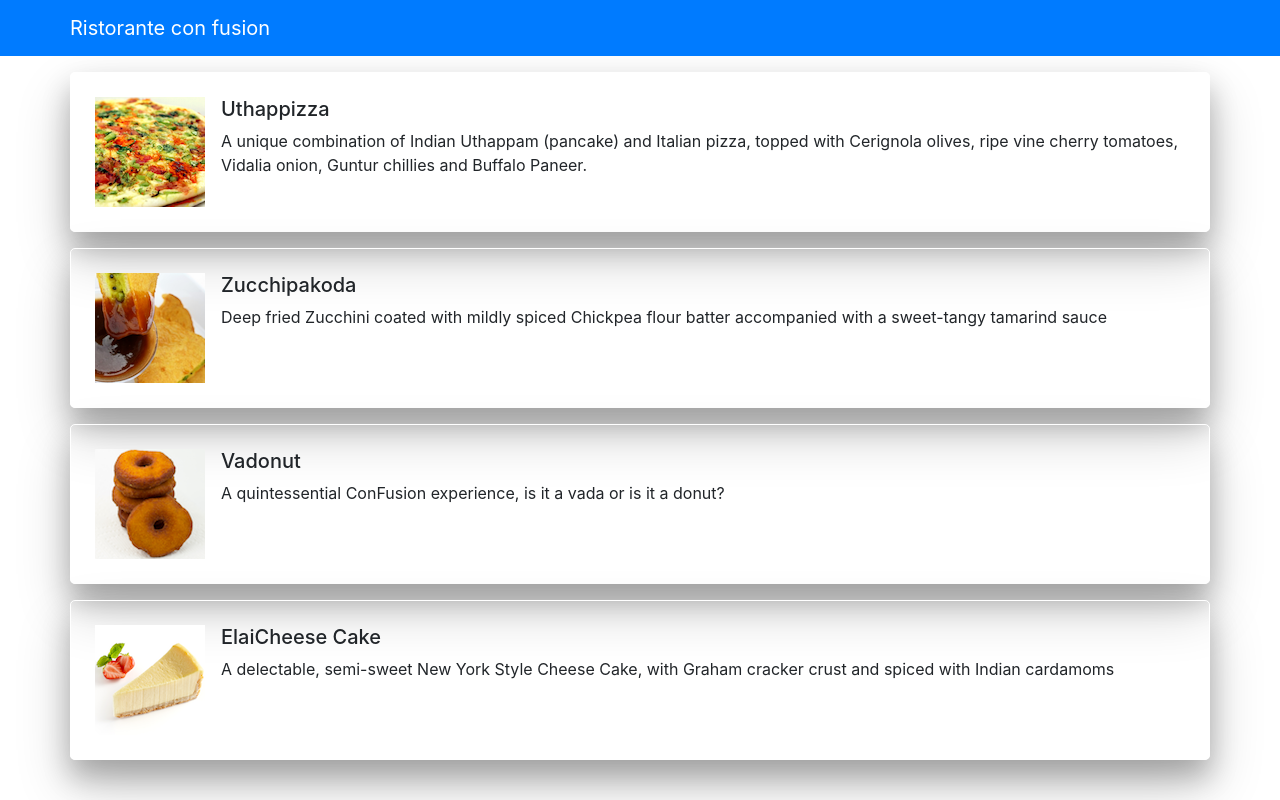
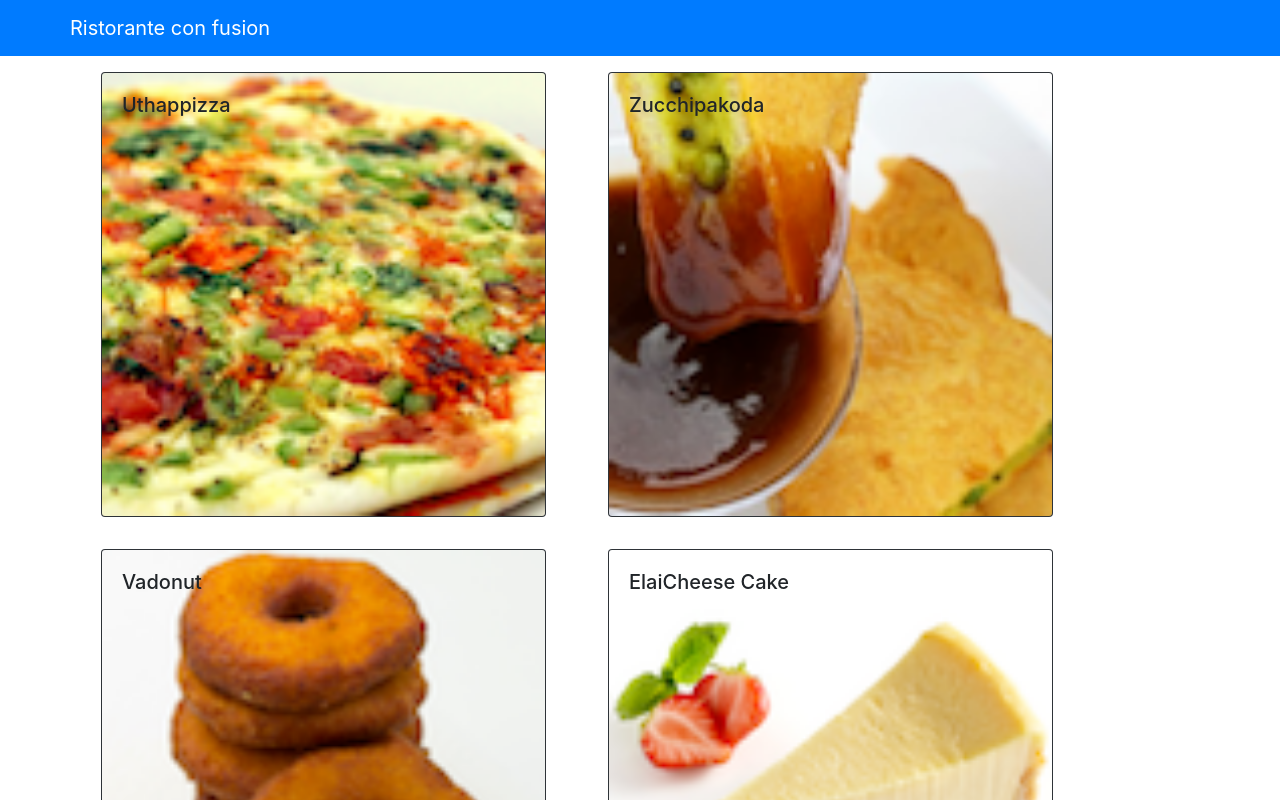
Before and after one commit to elhaw/confusion, a React (Create React App) app: page / in a window 1280 px wide. Shown: the top 800 px of the page. Built offline with nearby package versions, Linux system fonts and the light colour scheme.

Commit message:
component part 2

```diff
--- a/src/components/MenuComponent.js
+++ b/src/components/MenuComponent.js
@@ -1,33 +1,81 @@
 import React, { Component } from 'react'
-import { Media } from 'react-bootstrap'
+import { Card } from 'react-bootstrap'
 
 class Menu extends Component {
+    constructor(props) {
+        super(props)
+
+        this.state = {
+            selectedDish: null
+        }
+
+        this.onCardClick = this.onCardClick.bind(this)
+        this.onDishSelect = this.onDishSelect.bind(this)
+        this.renderDish = this.renderDish.bind(this)
+    }
+    onDishSelect(dish) {
+        this.setState({
+            selectedDish: dish
+        })
+    }
+
+    onCardClick(evt) {
+        let dishId = parseInt(evt.target.id)
+        let selectedDish = this.props.dishes.find((dish) => {
+            return dish.id === dishId
+        })
+
+        this.onDishSelect(selectedDish)
+    }
+
+    renderDish(dish) {
+        if (dish != null) {
+            return (
+                <Card>
+                    <Card.Img className= "img-fluid" src={dish.image} alt={dish.name} />
+                    <Card.Body>
+                        <Card.Title>
+                            {dish.title}
+                        </Card.Title>
+                        <Card.Text>
+                            {dish.description}
+                        </Card.Text>
+                    </Card.Body>
+                </Card>
+            )
+        }
+
+        else {
+            return (
+                <div></div>
+            )
+        }
+    }
 
     render() {
         const menu = this.props.dishes.map((dish) => {
             return (
-                <Media className = "text-left my-3 p-4 dishWrapper" as="li" key={dish.id}>
-                    <img
+                <div id={dish.id} onClick={this.onCardClick} key={dish.id} className="  m-3 cardWrapper col-12 col-md-5"  >
+                    <Card className="bg-dark"  >
+                        <Card.Img className = "img-fluid" src={dish.image} alt={dish.name} />
+                        <Card.ImgOverlay>
+                            <Card.Title className="text-left" >{dish.name}</Card.Title>
+                            {/* <Card.Text>
+                                {dish.description}
+                            </Card.Text> */}
+                        </Card.ImgOverlay>
+                    </Card>
+                </div>
 
-                        className="mr-3"
-                        src={dish.image}
-                        alt={dish.name}
-                    />
-                    <Media.Body>
-                        <h5>{dish.name}</h5>
-                        <p>
-                            {dish.description}
-                        </p>
-                    </Media.Body>
-                </Media>
             )
         })
         return (
-            <div className="container">
+            <div className="container" >
                 <div className="row">
-                    <ul className="list-unstyled">
-                        {menu}
-                    </ul>
+                    {menu}
+                </div>
+                <div className="row">
+                    {this.renderDish(this.state.selectedDish)}
                 </div>
             </div>
         )
--- a/src/index.css
+++ b/src/index.css
@@ -15,5 +15,9 @@ code {
 .dishWrapper {
   border: 1px solid #ffff;
   border-radius: 5px;
-  box-shadow: 0 25px 55px rgba(0,0,0,.2), 0 16px 28px rgba(0,0,0,.24);
+  box-shadow: 0 25px 55px rgba(0, 0, 0, .2), 0 16px 28px rgba(0, 0, 0, .24);
 }
+
+.cardWrapper>* {
+  pointer-events: none;
+}
```
